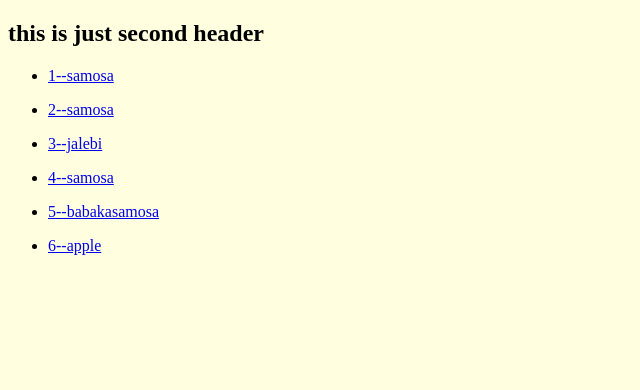
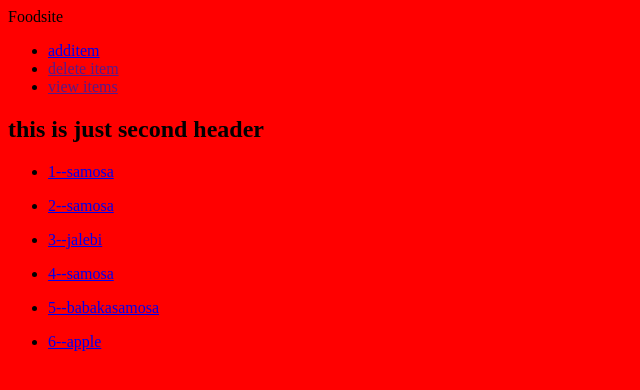
Before and after one commit to deepsalternate/foodsite2, a Django app: page /food/ in a window 1280 px wide. Shown: the top 390 px of the page, without its empty margins (0-640 px from the left). Run offline with Django 4.2, Linux system fonts and the light colour scheme; data comes from the database, SQL or seed files in the repository.

Commit message:
checking  for css issue

```diff
--- a/food/static/food/style.css
+++ b/food/static/food/style.css
@@ -1,3 +1,3 @@
 body{
-    background-color: lightyellow;
+    background-color: red !important;
 }
--- a/food/templates/food/index.html
+++ b/food/templates/food/index.html
@@ -11,7 +11,23 @@
         <link rel="stylesheet" href="">
         <link rel="stylesheet" href="{% static 'food/style.css' %}">
     </head>
-    <body>
+    <body  >
+        <nav>
+            <label class="logo">Foodsite</label>
+            <div>
+            <ul>
+                <li>
+                    <a href="#">additem</a>
+                </li>
+                <li>
+                    <a href="">delete item</a>
+                </li>
+                 <li>
+                    <a href="">view items</a>
+                 </li>
+            </ul>
+            </div>
+        </nav>
             <h2>this is just second header</h2>
             {% for item in item_list %}
             <ul>
```
